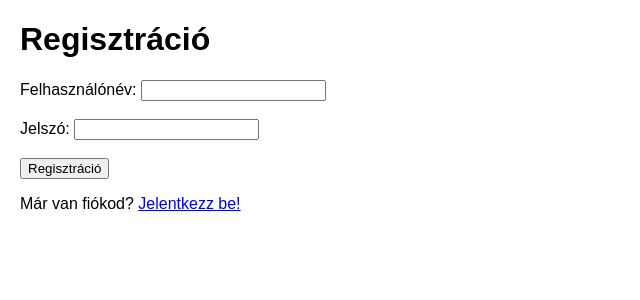
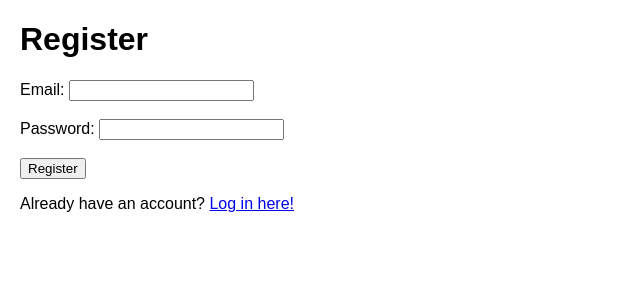
Before and after one commit to cinerin-team/availability-calendar, a Flask app: page /register in a window 1280 px wide. Shown: the top 300 px of the page, without its empty margins (0-640 px from the left). Run offline with Flask 2, Linux system fonts and the light colour scheme.

Commit message:
60-40 correction

```diff
--- a/app.py
+++ b/app.py
@@ -26,9 +26,9 @@ if os.path.exists(USERS_FILE):
 else:
     users = {}
 
-# If no admin user exists, create one
-if "admin" not in users:
-    users["admin"] = "admin123"
+# If no admin user exists, create one with email "admin@example.com"
+if "admin@example.com" not in users:
+    users["admin@example.com"] = "admin123"
     with open(USERS_FILE, "w") as f:
         json.dump(users, f)
 
@@ -36,7 +36,7 @@ def save_users():
     with open(USERS_FILE, "w") as f:
         json.dump(users, f)
 
-# Load calendar data (stored per user)
+# Load calendar data (stored per user, key = email)
 if os.path.exists(DAY_STATES_FILE):
     with open(DAY_STATES_FILE, "r") as f:
         try:
@@ -50,18 +50,17 @@ def save_day_states():
     with open(DAY_STATES_FILE, "w") as f:
         json.dump(day_states_all, f)
 
-def get_user_day_states(username):
-    """If the user has no calendar data yet, initialize an empty dictionary."""
-    if username not in day_states_all:
-        day_states_all[username] = {}
-    return day_states_all[username]
+def get_user_day_states(email):
+    """Initialize an empty calendar for the user if it doesn't exist yet."""
+    if email not in day_states_all:
+        day_states_all[email] = {}
+    return day_states_all[email]
 
 # Login required decorator
 def login_required(f):
-    from functools import wraps
     @wraps(f)
     def decorated_function(*args, **kwargs):
-        if "username" not in session:
+        if "email" not in session:
             return redirect(url_for("login"))
         return f(*args, **kwargs)
     return decorated_function
@@ -70,20 +69,20 @@ def login_required(f):
 @login_required
 def index():
     # Main page shows the logged-in user's calendar
-    return render_template("index.html", username=session["username"])
+    return render_template("index.html", email=session["email"])
 
 @app.route("/register", methods=["GET", "POST"])
 def register():
     if request.method == "POST":
-        username = request.form.get("username")
+        email = request.form.get("email")
         password = request.form.get("password")
-        if not username or not password:
-            flash("Please provide both username and password.")
+        if not email or not password:
+            flash("Please provide both email and password.")
             return redirect(url_for("register"))
-        if username in users:
-            flash("Username already taken.")
+        if email in users:
+            flash("Email already registered.")
             return redirect(url_for("register"))
-        users[username] = password
+        users[email] = password
         save_users()
         flash("Registration successful! You can now log in.")
         return redirect(url_for("login"))
@@ -92,28 +91,28 @@ def register():
 @app.route("/login", methods=["GET", "POST"])
 def login():
     if request.method == "POST":
-        username = request.form.get("username")
+        email = request.form.get("email")
         password = request.form.get("password")
-        if username in users and users[username] == password:
-            session["username"] = username
+        if email in users and users[email] == password:
+            session["email"] = email
             flash("Logged in successfully!")
             return redirect(url_for("index"))
         else:
-            flash("Incorrect username or password.")
+            flash("Incorrect email or password.")
             return redirect(url_for("login"))
     return render_template("login.html")
 
 @app.route("/logout")
 def logout():
-    session.pop("username", None)
+    session.pop("email", None)
     flash("You have been logged out.")
     return redirect(url_for("login"))
 
 @app.route("/api/days", methods=["GET"])
 @login_required
 def get_days():
-    username = session["username"]
-    day_states = get_user_day_states(username)
+    email = session["email"]
+    day_states = get_user_day_states(email)
     year = request.args.get("year")
     month = request.args.get("month")
     if not year or not month:
@@ -134,8 +133,8 @@ def get_days():
 @app.route("/api/day", methods=["POST"])
 @login_required
 def update_day():
-    username = session["username"]
-    day_states = get_user_day_states(username)
+    email = session["email"]
+    day_states = get_user_day_states(email)
     data = request.get_json()
     if not data or "date" not in data or "state" not in data:
         return jsonify({"error": "Invalid data"}), 400
@@ -144,7 +143,7 @@ def update_day():
     if state not in ["empty", "office", "home", "day_off"]:
         return jsonify({"error": "Invalid state"}), 400
     day_states[day] = state
-    save_day_states()  # Save changes to file
+    save_day_states()  # Save changes persistently
     return jsonify({"success": True, "date": day, "state": state})
 
 def calculate_stats(day_states, year, month=None):
@@ -178,8 +177,8 @@ def calculate_stats(day_states, year, month=None):
 @app.route("/api/stats", methods=["GET"])
 @login_required
 def stats():
-    username = session["username"]
-    day_states = get_user_day_states(username)
+    email = session["email"]
+    day_states = get_user_day_states(email)
     year = request.args.get("year")
     if not year:
         now = datetime.now()
--- a/data/day_states.json
+++ /dev/null
@@ -1 +0,0 @@
-{"2025-02-10": "office", "2025-02-18": "home", "2025-02-11": "office", "2025-02-12": "office", "2025-02-20": "office", "2025-03-10": "office", "2025-03-18": "office", "2025-03-19": "office", "2025-03-06": "home", "2025-03-20": "office", "2025-03-11": "empty", "2025-03-12": "empty", "2025-01-21": "empty", "2025-01-13": "empty", "2025-01-14": "empty", "2025-01-15": "empty", "2025-01-16": "empty", "2025-01-17": "empty", "2025-01-08": "empty", "2025-02-24": "office", "2025-02-17": "empty", "2025-02-26": "empty", "2025-02-02": "empty", "2025-02-09": "empty", "2025-02-16": "empty", "2025-02-19": "empty"}
--- a/templates/index.html
+++ b/templates/index.html
@@ -7,7 +7,7 @@
 </head>
 <body>
     <div id="user-info">
-        Logged in as: {{ username }} | <a href="/logout">Logout</a>
+        Logged in as: {{ email }} | <a href="/logout">Logout</a>
     </div>
     <h1>60-40 Calculator</h1>
     <div id="calendar-controls">
--- a/templates/register.html
+++ b/templates/register.html
@@ -1,12 +1,12 @@
 <!DOCTYPE html>
-<html lang="hu">
+<html lang="en">
 <head>
     <meta charset="UTF-8">
-    <title>Regisztráció</title>
+    <title>Register</title>
     <link rel="stylesheet" href="/static/styles.css">
 </head>
 <body>
-    <h1>Regisztráció</h1>
+    <h1>Register</h1>
     {% with messages = get_flashed_messages() %}
       {% if messages %}
         <ul class="flashes">
@@ -17,12 +17,12 @@
       {% endif %}
     {% endwith %}
     <form method="POST" action="/register">
-        <label for="username">Felhasználónév:</label>
-        <input type="text" id="username" name="username" required><br><br>
-        <label for="password">Jelszó:</label>
+        <label for="email">Email:</label>
+        <input type="email" id="email" name="email" required><br><br>
+        <label for="password">Password:</label>
         <input type="password" id="password" name="password" required><br><br>
-        <button type="submit">Regisztráció</button>
+        <button type="submit">Register</button>
     </form>
-    <p>Már van fiókod? <a href="/login">Jelentkezz be!</a></p>
+    <p>Already have an account? <a href="/login">Log in here!</a></p>
 </body>
 </html>
```
Also changed, not shown: static/calendar.js (+14 -1 lines), templates/login.html (+8 -8 lines), 1 other file.
